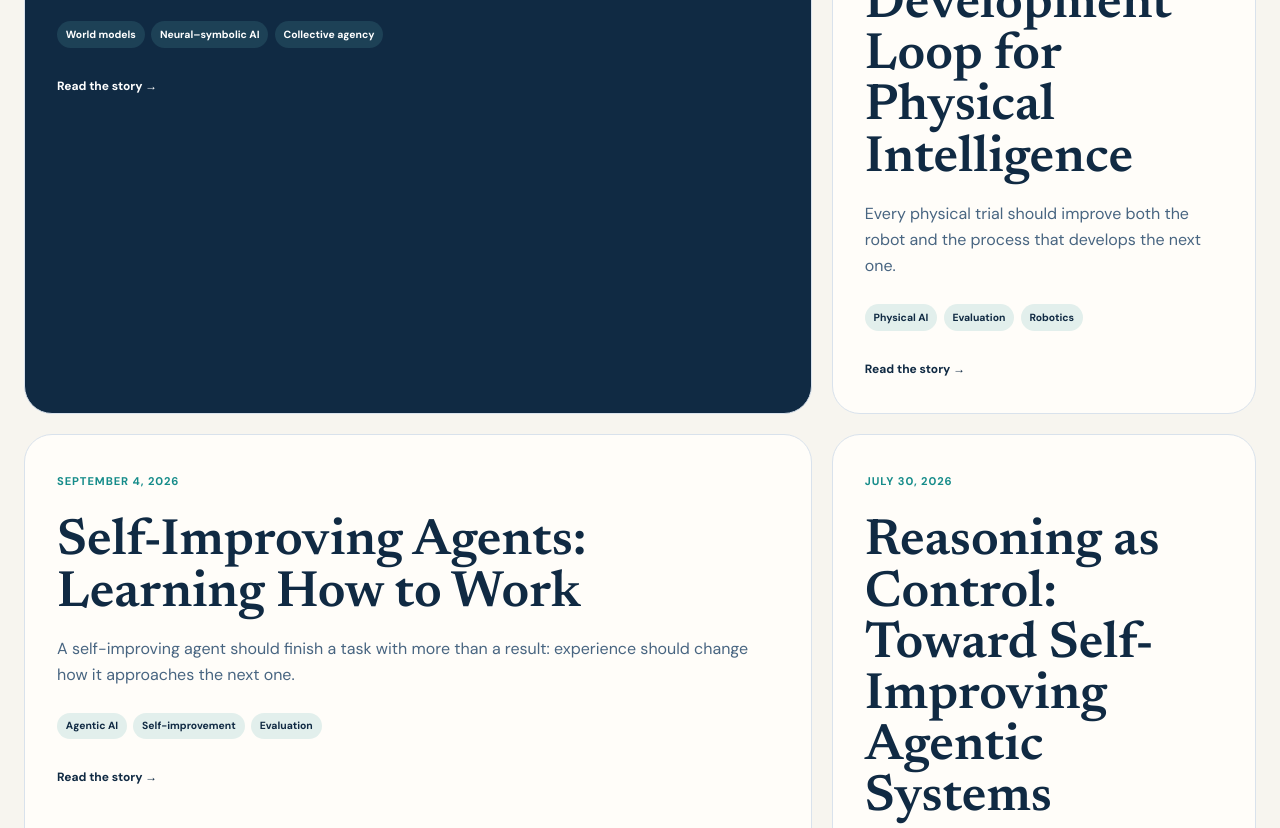
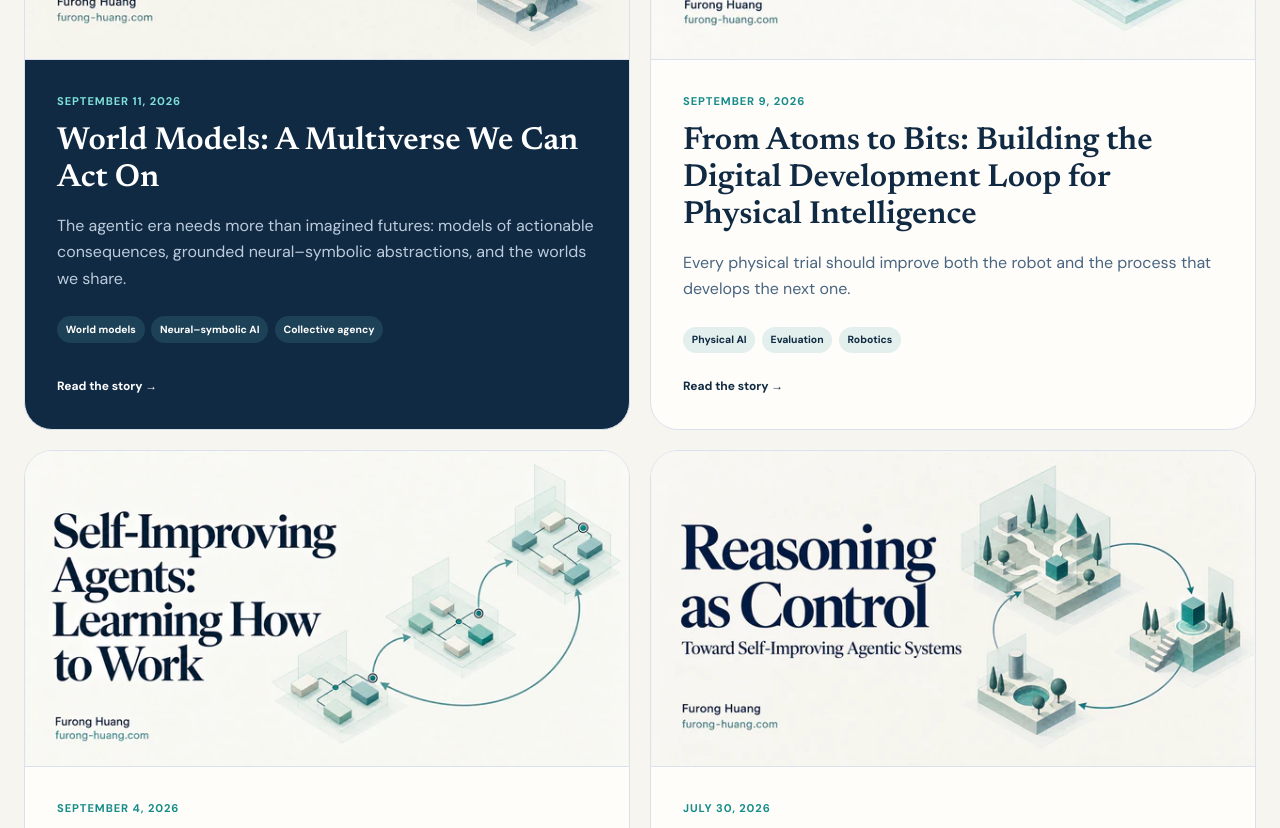
Before and after one commit to FurongHuang/furonghuang.github.io, an Astro site: page /blog in a window 1280 px wide. Shown: the part 733-1561 px from the top of the page. Built offline with nearby package versions, Linux system fonts and the light colour scheme; Astro itself is replaced by a stand-in of ours.

Commit message:
Show article artwork on the blog index

```diff
--- a/src/pages/blog/index.astro
+++ b/src/pages/blog/index.astro
@@ -1,6 +1,7 @@
 ---
 import BaseLayout from "../../layouts/BaseLayout.astro";
 import { blogPosts } from "../../data/site";
+import { blogSocialImages, defaultBlogSocialImage } from "../../data/blog-social-images";
 ---
 
 <BaseLayout title="Blog — Furong Lab" description="Essays and lab notes from Furong Huang and Furong Lab at UMD.">
@@ -11,15 +12,36 @@ import { blogPosts } from "../../data/site";
   </section>
   <section class="shell section" style="padding-top: 0">
     <div class="blog-grid">
-      {blogPosts.map((post, index) => (
+      {blogPosts.map((post, index) => {
+        const artwork = blogSocialImages[post.slug] || defaultBlogSocialImage;
+        const thumbnail = artwork.image
+          .replace("/assets/blog/", "/assets/blog/thumbnails/")
+          .replace(/\.png$/, "");
+        return (
           <article class:list={["blog-card", { featured: index === 0 }]}>
+            <a class="blog-card-artwork" href={`/blog/${post.slug}/`} aria-label={`Read ${post.title}`}>
+              <img
+                src={`${thumbnail}-1200.webp`}
+                srcset={`${thumbnail}-640.webp 640w, ${thumbnail}-1200.webp 1200w`}
+                sizes="(max-width: 560px) calc(100vw - 2rem), (max-width: 800px) calc(100vw - 3rem), (max-width: 1288px) calc((100vw - 4.25rem) / 2), 610px"
+                width="1200"
+                height="630"
+                alt={artwork.alt}
+                loading={index < 2 ? "eager" : "lazy"}
+                fetchpriority={index === 0 ? "high" : "auto"}
+                decoding="async"
+              />
+            </a>
+            <div class="blog-card-content">
               <time>{post.date}</time>
               <h2><a href={`/blog/${post.slug}/`}>{post.title}</a></h2>
               <p>{post.excerpt}</p>
               <div class="blog-tags">{post.tags.map((tag) => <span>{tag}</span>)}</div>
-          <a class="text-link" href={`/blog/${post.slug}/`}>Read the story <span>→</span></a>
+              <a class="text-link" href={`/blog/${post.slug}/`}>Read the story <span aria-hidden="true">→</span></a>
+            </div>
           </article>
-      ))}
+        );
+      })}
     </div>
   </section>
 </BaseLayout>
--- a/src/styles/global.css
+++ b/src/styles/global.css
@@ -1896,23 +1896,38 @@ button.button { cursor: pointer; }
 
 .blog-grid {
   display: grid;
-  grid-template-columns: 1.3fr 0.7fr;
+  grid-template-columns: repeat(2, minmax(0, 1fr));
   gap: 1.25rem;
 }
 
 .blog-card {
-  min-height: 390px;
-  padding: 2rem;
+  display: flex;
+  flex-direction: column;
+  min-width: 0;
+  overflow: hidden;
   border: 1px solid var(--line);
   border-radius: var(--radius);
   background: var(--white);
 }
 
+.blog-card-artwork {
+  display: block;
+  aspect-ratio: 1.91;
+  overflow: hidden;
+  border-bottom: 1px solid var(--line);
+  background: var(--paper);
+}
+.blog-card-artwork img { width: 100%; height: 100%; object-fit: contain; }
+.blog-card-artwork:focus-visible { outline: 3px solid var(--teal); outline-offset: -5px; }
+.blog-card-content { display: flex; flex: 1; flex-direction: column; padding: clamp(1.25rem, 2.5vw, 2rem); }
+.blog-card-content > .text-link { align-self: flex-start; margin-top: auto; }
+.blog-card h2 a:hover { text-decoration: underline; text-underline-offset: 0.15em; }
+.blog-card h2 a:focus-visible, .blog-card .text-link:focus-visible { outline: 2px solid var(--teal); outline-offset: 4px; }
 .blog-card.featured { color: white; background: var(--ink); }
 .blog-card time { color: var(--teal); font-size: 0.7rem; font-weight: 700; letter-spacing: 0.08em; text-transform: uppercase; }
 .blog-card.featured time { color: #7ee0d8; }
-.blog-card h2 { margin: 1.5rem 0 1rem; font-family: "Newsreader", serif; font-size: clamp(2rem, 4vw, 3.5rem); line-height: 1; }
-.blog-card p { color: var(--ink-soft); }
+.blog-card h2 { margin: 0.8rem 0 1rem; font-family: "Newsreader", serif; font-size: clamp(1.55rem, 2.5vw, 2.2rem); line-height: 1.15; }
+.blog-card p { margin: 0; color: var(--ink-soft); }
 .blog-card.featured p { color: #bcccdc; }
 .blog-tags { display: flex; flex-wrap: wrap; gap: 0.4rem; margin: 1.5rem 0; }
 .blog-tags span { padding: 0.3rem 0.55rem; border-radius: 999px; background: rgba(22, 140, 138, 0.12); font-size: 0.65rem; font-weight: 700; }
```
Also changed, not shown: public/assets/blog/thumbnails/blog-default-social-1200.webp (added), public/assets/blog/thumbnails/blog-default-social-640.webp (added), public/assets/blog/thumbnails/from-atoms-to-bits-social-1200.webp (added), public/assets/blog/thumbnails/from-atoms-to-bits-social-640.webp (added), public/assets/blog/thumbnails/neurips-2022-social-1200.webp (added), public/assets/blog/thumbnails/neurips-2022-social-640.webp (added), public/assets/blog/thumbnails/physical-language-for-robotics-social-1200.webp (added), public/assets/blog/thumbnails/physical-language-for-robotics-social-640.webp (added), public/assets/blog/thumbnails/reasoning-as-control-social-1200.webp (added), public/assets/blog/thumbnails/reasoning-as-control-social-640.webp (added), public/assets/blog/thumbnails/self-improving-agents-social-1200.webp (added), public/assets/blog/thumbnails/self-improving-agents-social-640.webp (added), public/assets/blog/thumbnails/when-students-shape-the-science-social-1200.webp (added), public/assets/blog/thumbnails/when-students-shape-the-science-social-640.webp (added), 4 more files. Lines whose indentation alone changed are shown as unchanged.
